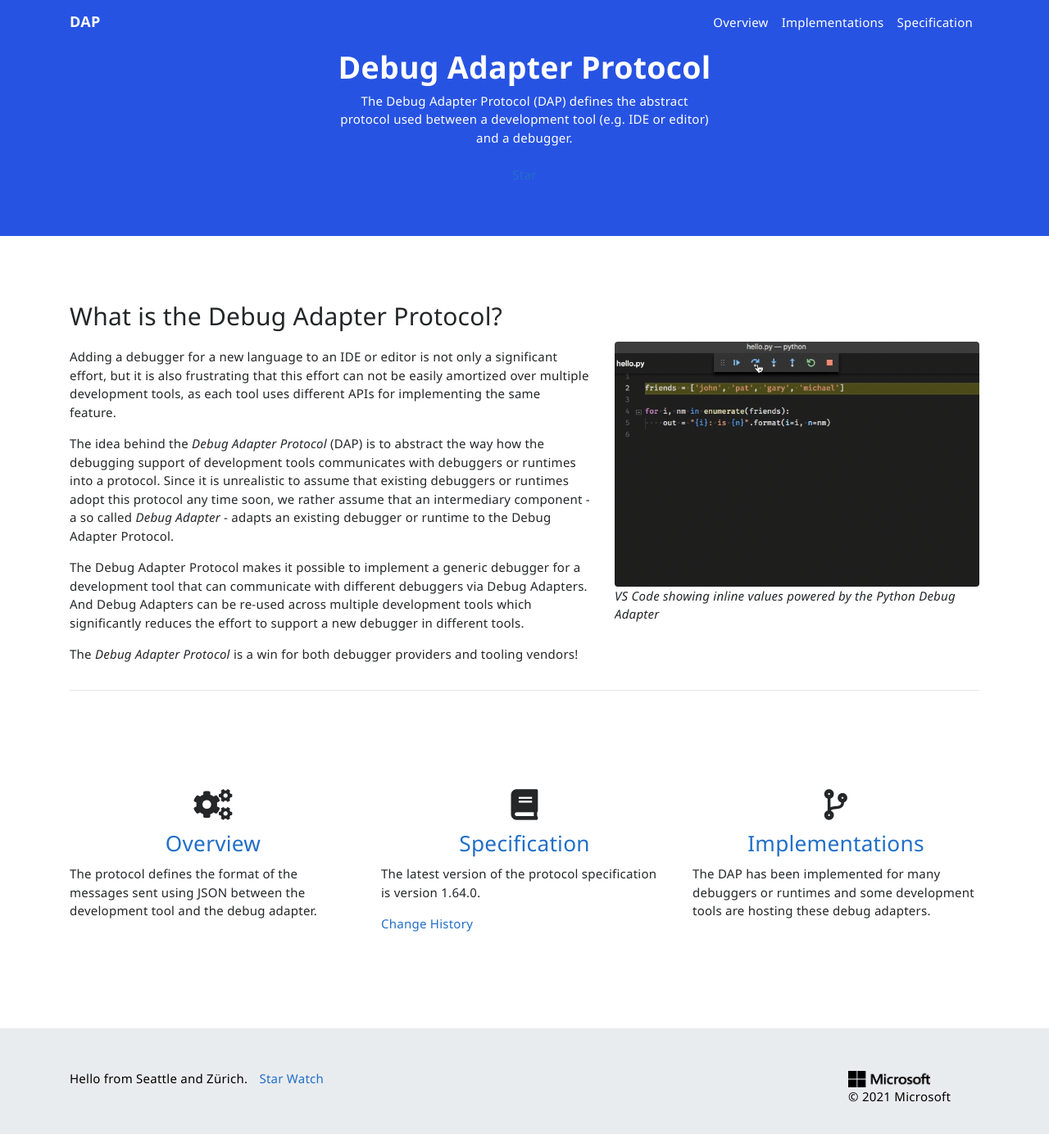
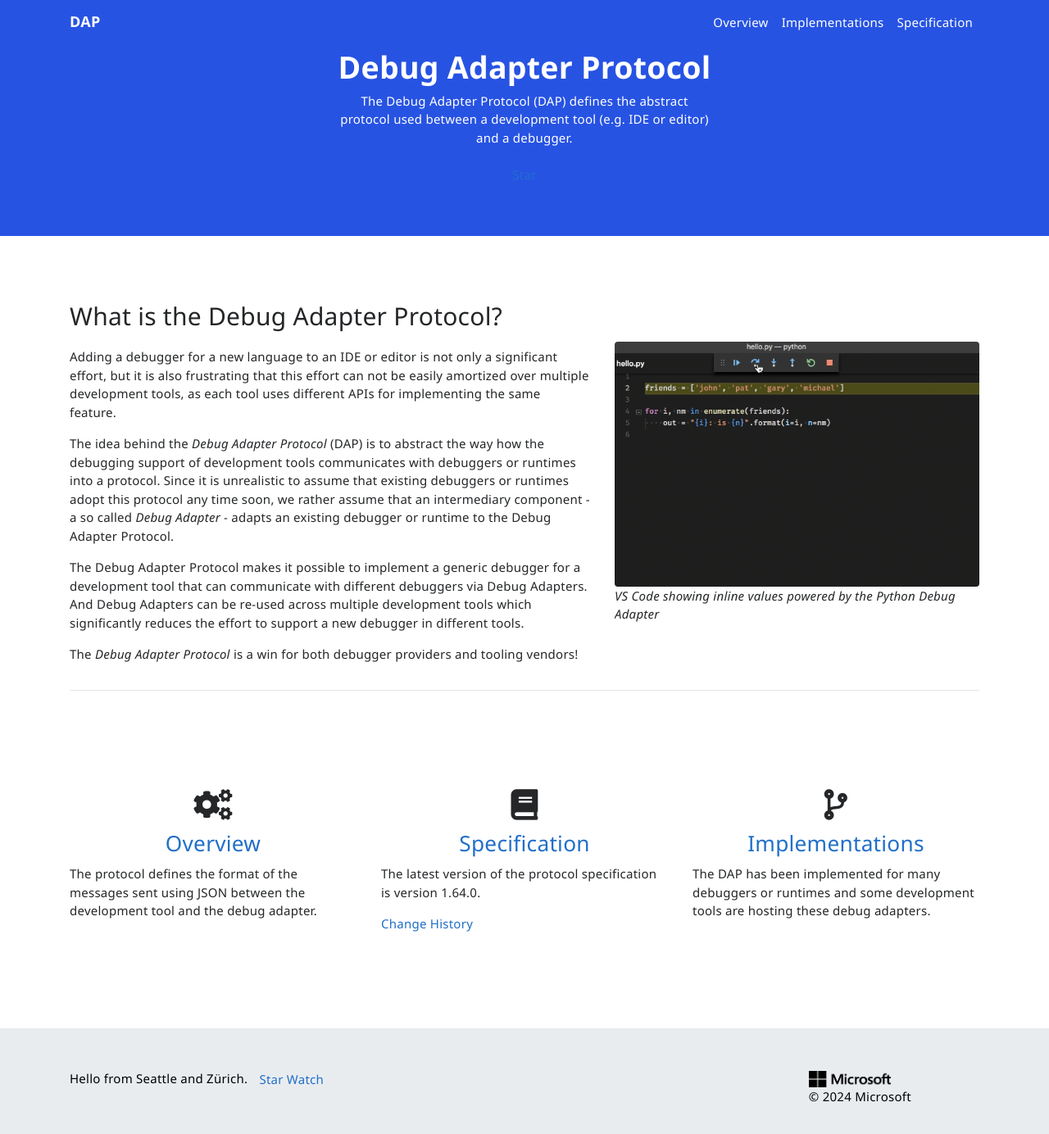
Before and after one commit to microsoft/debug-adapter-protocol, a Jekyll site: the page built from index.html, in a window 1280 px wide and 1400 px high, scrolled down 75 px. Shown: the top 1384 px of the window at 82% size. Built offline with Jekyll 4.4.1, drawn with Linux system fonts in a browser that asks for light colours; nearby versions of some CDN libraries; comment, search, counter and statistics services are not loaded.

Commit message:
chore: fix footer layout (#479)

```diff
--- a/_includes/footer.html
+++ b/_includes/footer.html
@@ -9,22 +9,22 @@
 
     <div class="container">
         <div class="row">
-            <div class="col-sm-10">
+            <div class="col-sm-8">
                 <ul class="links">
                     <li>
                         <span class="message">Hello from Seattle and Zürich.</span>
                     </li>
-                    <li>
+                    <li class="github-button-container">
                         <a class="github-button" href="https://github.com/Microsoft/debug-adapter-protocol" data-icon="octicon-star" data-show-count="true" aria-label="Star Microsoft/debug-adapter-protocol on GitHub">Star</a>
                     </li>
-                    <li>
+                    <li class="github-button-container">
                         <a class="github-button" href="https://github.com/Microsoft/debug-adapter-protocol/subscription" aria-label="Watch Microsoft/debug-adapter-protocol on GitHub">Watch</a>
                     </li>
                 </ul>
             </div>
-            <div class="col-sm-2">
+            <div class="col-sm-4">
                 <ul class="links">
-                    <li style="display: none;" >
+                    <li style="visibility: hidden;" >
                         <a id="footer-cookie-link" style="cursor: pointer; padding-right:20px" onclick="manageConsent()"
                             aria-label="Manage cookies">Manage cookies</a>
                     </li>
@@ -36,7 +36,7 @@
                                     <img src="{{site.baseurl}}/img/microsoft-logo-inverted.png" height="20" alt="Microsoft">
                                 </picture>
                             </a>
-                            <span>© 2021 Microsoft</span>
+                            <span>© 2024 Microsoft</span>
                         </div>
                     </li>
                 </ul>
--- a/css/main.scss
+++ b/css/main.scss
@@ -378,6 +378,10 @@
 		padding: 0;
 	}
 
+	.github-button-container {
+		vertical-align: middle;
+	}
+
 	.message {
 		display: inline-block;
 		padding-right: 10px;
@@ -395,7 +399,7 @@
 			padding-bottom: 10px;
 
 			@media (min-width: 576px) {
-				display: inline-block;
+				display: inline-flex;
 				padding: 0;
 			}
 		}
--- a/js/page.js
+++ b/js/page.js
@@ -38,7 +38,7 @@
 
   const cookieManager = document.querySelector('#footer-cookie-link');
   if (consentRequired() && cookieManager && cookieManager.parentElement) {
-    cookieManager.parentElement.style.display = '';
+    cookieManager.parentElement.style.visibility = 'visible';
   }
 
   // initialize consent
```
